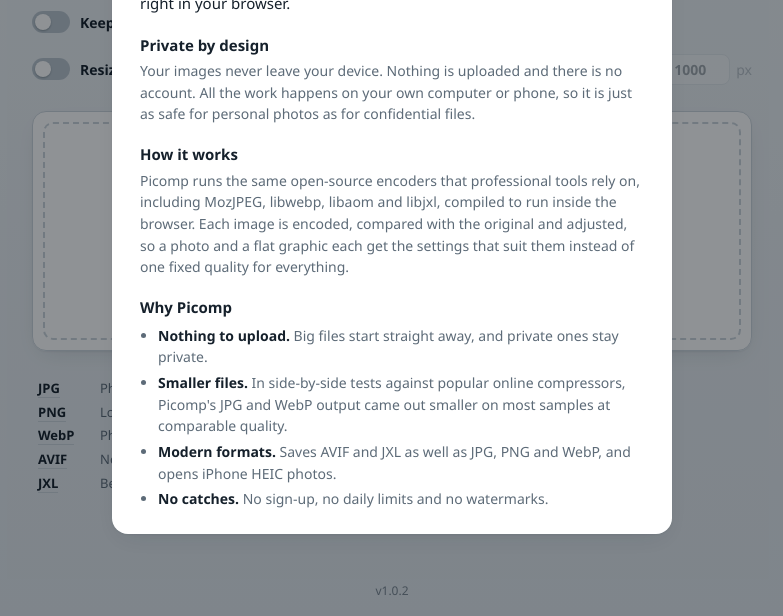
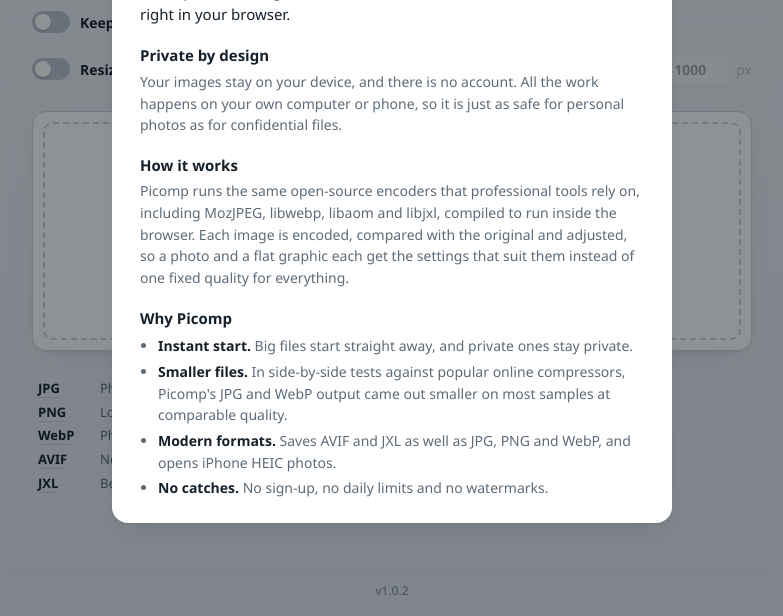
Before and after one commit to onemast/picomp, a plain HTML site: page index.html in a window 1280 px wide. Both pictures are taken after a click on the button "About Picomp". Shown: the part 184-800 px from the top of the page, without its empty margins (248-1031 px from the left). Drawn offline with Linux system fonts and the light colour scheme.

Commit message:
Tighten the wording in the readme, About panel and llms.txt
States what Picomp does directly instead of through negatives, and
drops qualifiers that did not add anything. The readme now says the
site needs a web server rather than naming HTTP, since local testing
runs over plain HTTP while the live site is HTTPS.

```diff
--- a/index.html
+++ b/index.html
@@ -91,12 +91,12 @@
   <h2 id="aboutTitle">About Picomp</h2>
   <p class="lead">Picomp makes images smaller and converts them between formats, right in your browser.</p>
   <h3>Private by design</h3>
-  <p>Your images never leave your device. Nothing is uploaded and there is no account. All the work happens on your own computer or phone, so it is just as safe for personal photos as for confidential files.</p>
+  <p>Your images stay on your device, and there is no account. All the work happens on your own computer or phone, so it is just as safe for personal photos as for confidential files.</p>
   <h3>How it works</h3>
   <p>Picomp runs the same open-source encoders that professional tools rely on, including MozJPEG, libwebp, libaom and libjxl, compiled to run inside the browser. Each image is encoded, compared with the original and adjusted, so a photo and a flat graphic each get the settings that suit them instead of one fixed quality for everything.</p>
   <h3>Why Picomp</h3>
   <ul>
-    <li><b>Nothing to upload.</b> Big files start straight away, and private ones stay private.</li>
+    <li><b>Instant start.</b> Big files start straight away, and private ones stay private.</li>
     <li><b>Smaller files.</b> In side-by-side tests against popular online compressors, Picomp's JPG and WebP output came out smaller on most samples at comparable quality.</li>
     <li><b>Modern formats.</b> Saves AVIF and JXL as well as JPG, PNG and WebP, and opens iPhone HEIC photos.</li>
     <li><b>No catches.</b> No sign-up, no daily limits and no watermarks.</li>
```
Also changed, not shown: llms.txt, 1 other file.
